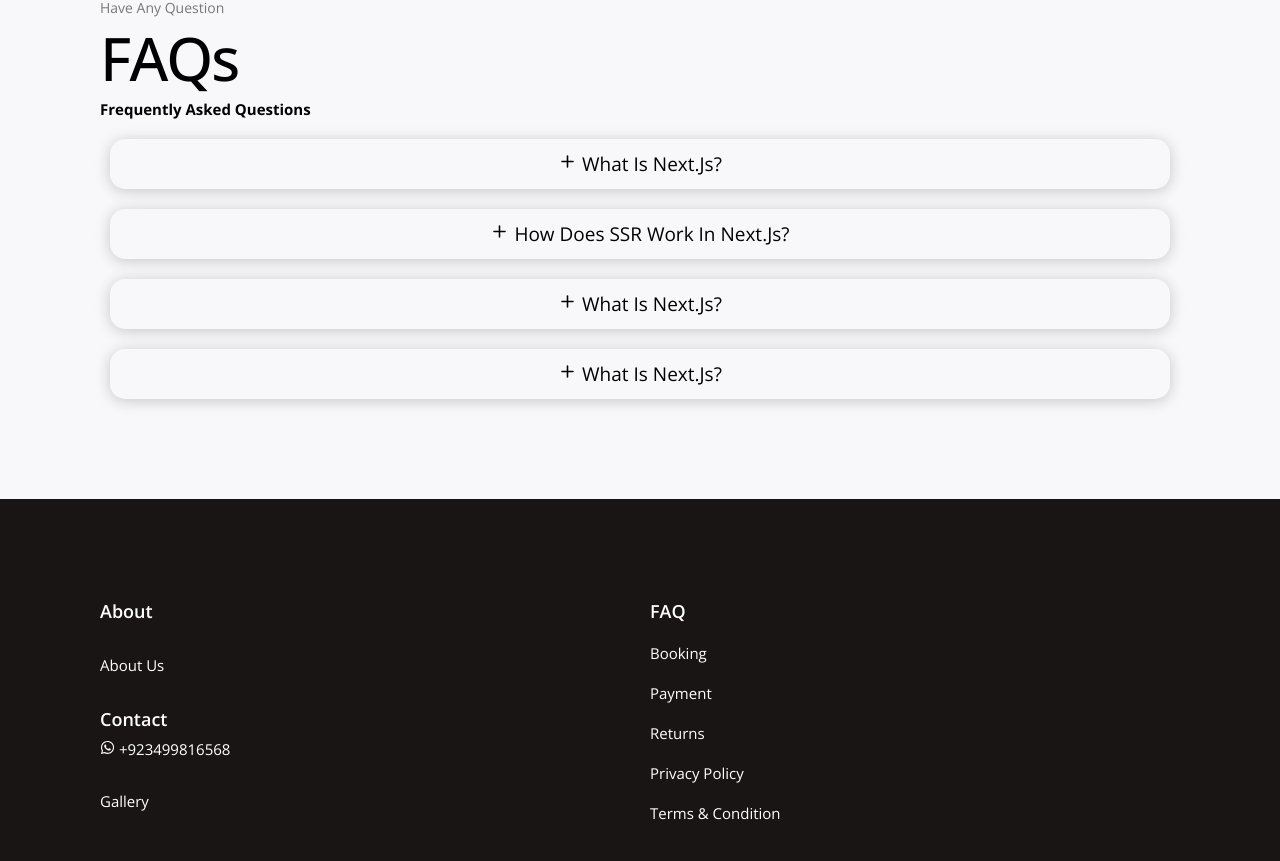
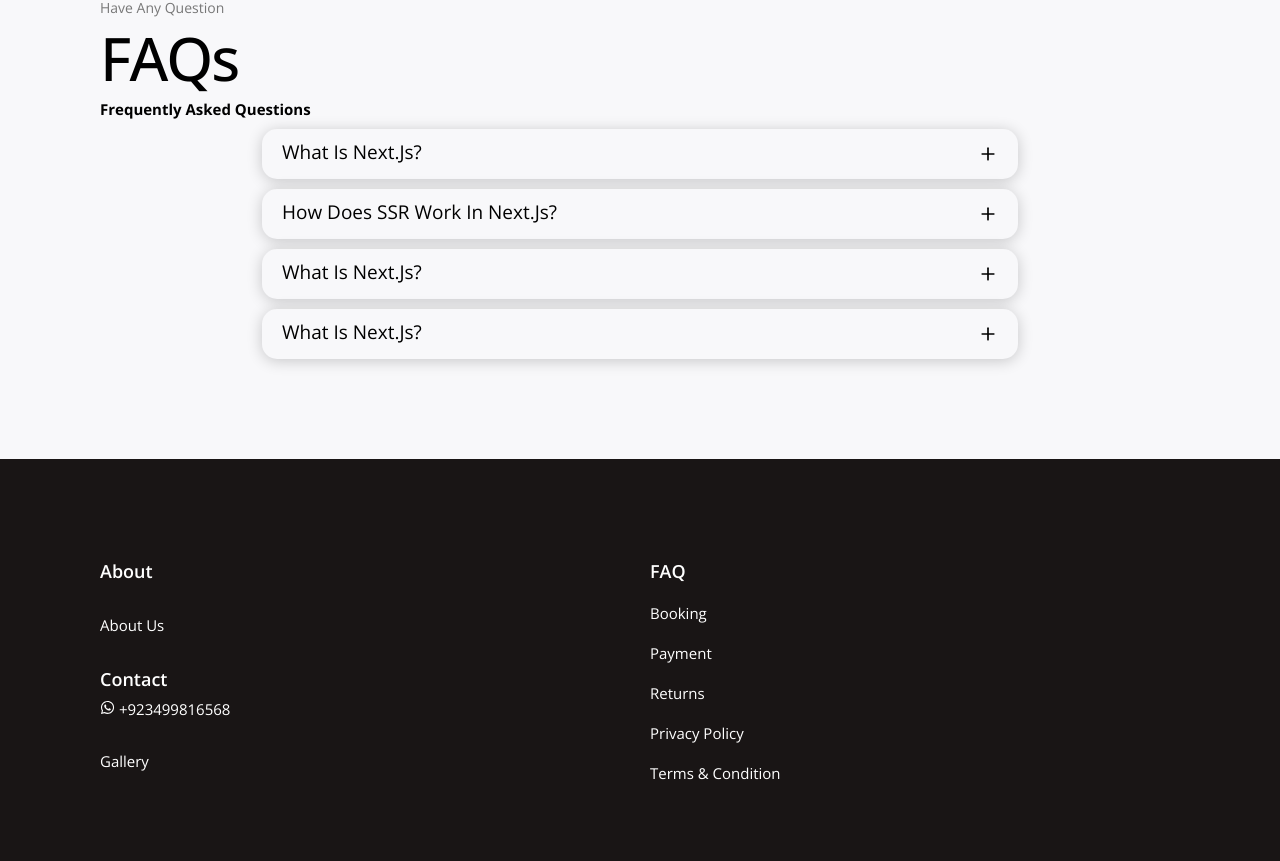
Before and after one commit to usama1998-max/concordia-expedition, a Next.js app: page / in a window 1280 px wide. Shown: the part 5774-6635 px from the top of the page. Built offline with nearby package versions, Linux system fonts and the light colour scheme; some icons are missing.

Commit message:
form popover created

```diff
--- a/app/FAQ/FAQ.tsx
+++ b/app/FAQ/FAQ.tsx
@@ -57,28 +57,18 @@ const FAQ = () => {
     };
 
     return (
-        <div style={{
+        <div className="FAQ" style={{
             display: "block",
             // border: "1px solid black"
         }}>
 
             {faqData.map((faq, index) => (
-                <div key={index} style={{ margin: "10px" }}>
+                <div className='faqSection' key={index}>
                     <button
                         onClick={() => toggle(index)}
-                        style={{
-                            width: "100%",
-                            height: "50px",
-                            background: "#f8f8fa",
-                            color: "black",
-                            fontSize: "1.9rem",
-                            borderRadius: "15px",
-                            border: "none",
-                            boxShadow: "0 2px 15px rgb(0 0 0 / 20%)",
-                            marginTop: "10px"
-                        }}
+                        className='faqBtn'
                     >
-                        {btnIndex == index ? <FiMinus /> : <FiPlus />}  {faq.question}
+                        <p>{faq.question}</p> <div>{btnIndex == index ? <FiMinus className='icon' /> : <FiPlus className='icon' />}</div>
                     </button>
                     {openIndex === index && (
                         <div style={{
--- a/app/globals.css
+++ b/app/globals.css
@@ -867,7 +867,48 @@ body {
 
 /* blogs section ends here  */
 
-/* -------------- footer section starts hare --------------  */
+
+/* -------------- FAQs section starts here --------------  */
+
+.FAQ .faqSection{
+    margin: 10px;
+    width: 70%;
+    margin-left: auto;
+    margin-right: auto;
+    display: block;
+    position: relative;
+}
+
+.FAQ .faqSection .faqBtn{
+    width: 100%;
+    height: 50px;
+    background: #f8f8fa;
+    color: black;
+    font-size: 1.9rem;
+    border-radius: 15px;
+    border: none;
+    box-shadow: 0 2px 15px rgb(0 0 0 / 20%);
+    margin-top: 10px;
+    display: flex;
+    flex-direction: row;
+    justify-content: space-between;
+    padding: 10px;
+}
+
+.FAQ .faqSection .faqBtn p{
+    padding-left: 10px;
+}
+
+.FAQ .faqSection .faqBtn .icon{
+    padding-right: 10px;
+    font-size: 30px;
+}
+
+
+/* -------------- FAQs section ends here --------------  */
+
+
+/* -------------- footer section starts here --------------  */
 
 footer {
     width: 100%;
@@ -1041,6 +1082,13 @@ footer .copright p {
 }
 
 @media (max-width: 795px) {
+    .contactHeader{
+        flex-direction: column;
+        flex-wrap: wrap;
+        height: 150px;
+        padding-bottom: 10px;
+    }
+
     .words{
         font-size: 30px;
     }
@@ -1088,7 +1136,6 @@ footer .copright p {
         flex-wrap: wrap;
         justify-content: center;
         justify-content: space-evenly;
-        border: 1px solid white;
         height: 90vh;
         width: 100%;
     }
```
